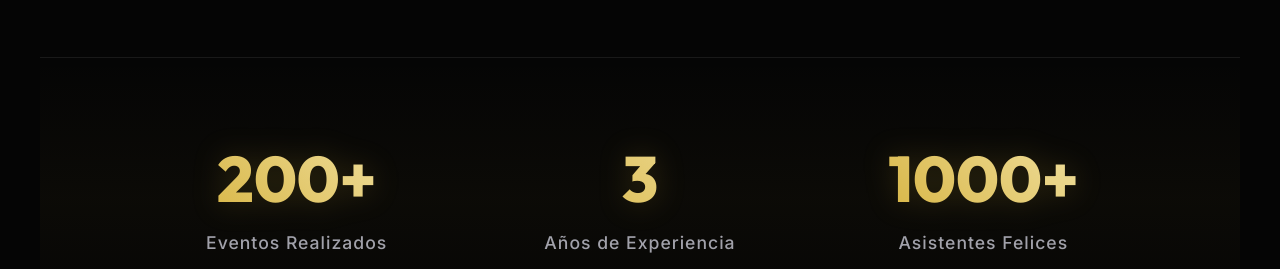
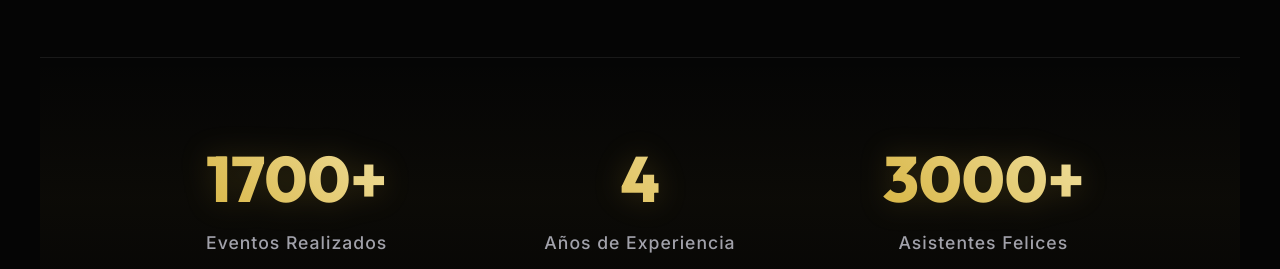
Before and after one commit to MolinsMatias/WebAlejandraProducciones, a plain HTML site: page index.html in a window 1280 px wide. Shown: the part 1480-1749 px from the top of the page. Drawn offline with Linux system fonts and the light colour scheme; no server answers.

Commit message:
Update stats counters in index.html
Adjust statistics in the experiencia section to reflect updated metrics: Eventos Realizados 200 → 1700, Años de Experiencia 3 → 4, Asistentes Felices 1000 → 3000 (updated data-target values in index.html).

```diff
--- a/index.html
+++ b/index.html
@@ -221,15 +221,15 @@
         <section id="experiencia" class="stats-section">
             <div class="stats-container">
                 <div class="stat-item">
-                    <h3 class="stat-number" data-target="200">0</h3>
+                    <h3 class="stat-number" data-target="1700">0</h3>
                     <p class="stat-label">Eventos Realizados</p>
                 </div>
                 <div class="stat-item">
-                    <h3 class="stat-number" data-target="3">0</h3>
+                    <h3 class="stat-number" data-target="4">0</h3>
                     <p class="stat-label">Años de Experiencia</p>
                 </div>
                 <div class="stat-item">
-                    <h3 class="stat-number" data-target="1000">0</h3>
+                    <h3 class="stat-number" data-target="3000">0</h3>
                     <p class="stat-label">Asistentes Felices</p>
                 </div>
             </div>
```
